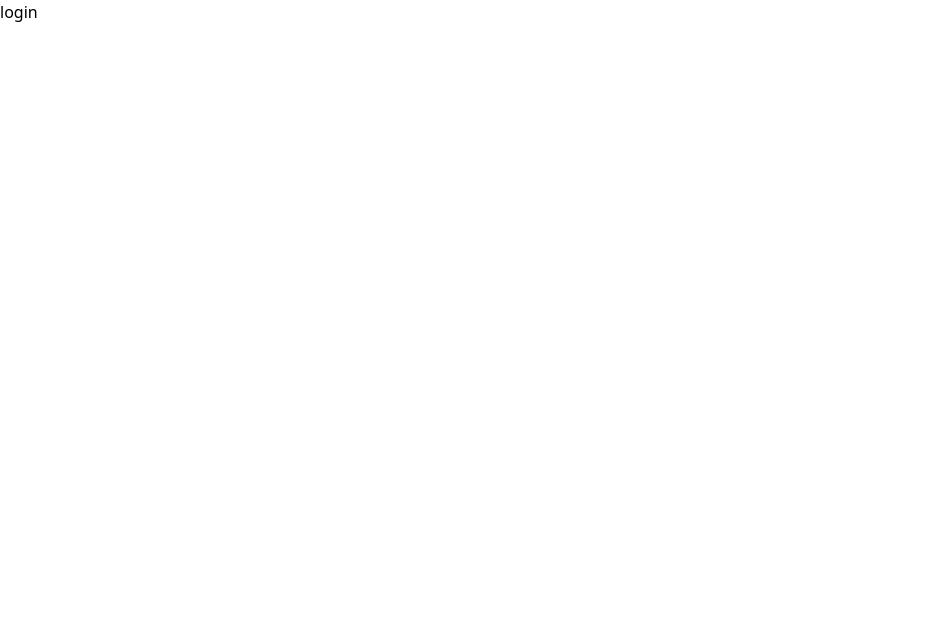
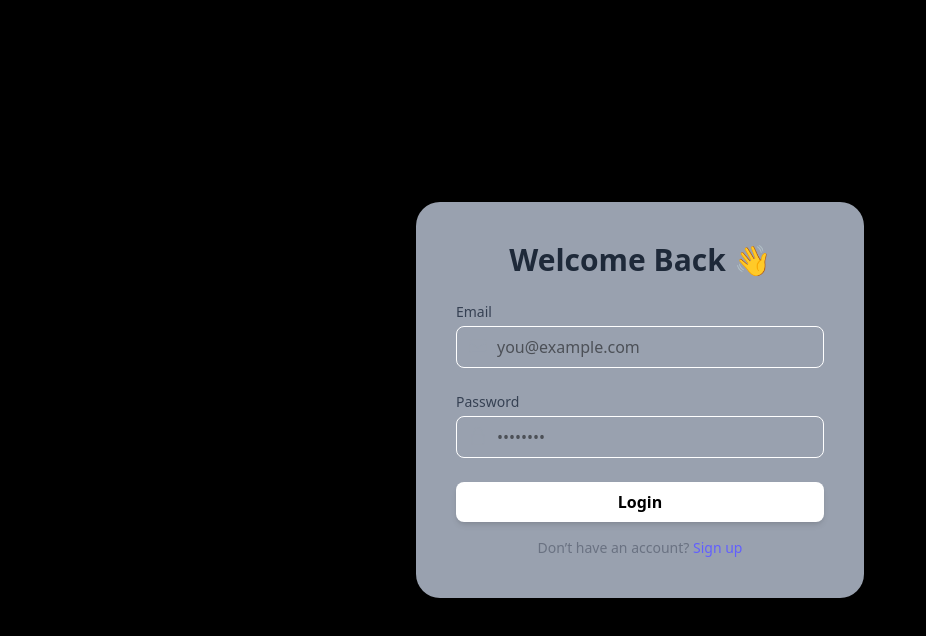
Before and after one commit to Balzkennn/AI-Chat, a React (Vite) app in the folder frontend-ai-chat/: page / in a window 1280 px wide. Shown: the top 636 px of the page, without its empty margins (0-926 px from the left). Built offline with nearby package versions, Linux system fonts and the light colour scheme.

Commit message:
alhamdulillah login page selesai

```diff
--- a/frontend-ai-chat/src/pages/login/login.jsx
+++ b/frontend-ai-chat/src/pages/login/login.jsx
@@ -1,9 +1,78 @@
-import React from 'react'
+import React, { useState } from "react";
+import { EnvelopeIcon, LockClosedIcon } from "@heroicons/react/24/outline";
 
-const login = () => {
+const Login = () => {
+  const [email, setEmail] = useState("");
+  const [password, setPassword] = useState("");
+
+  const handleLogin = (e) => {
+    e.preventDefault();
+    console.log("Email:", email);
+    console.log("Password:", password);
+  };
+
   return (
-    <div>login</div>
-  )
-}
+    <div className="min-h-screen flex items-center justify-center bg-black px-4">
+      <div className="bg-gray-400 rounded-3xl shadow-2xl p-10 w-full max-w-md">
+        <h2 className="text-3xl font-bold text-center text-gray-800 mb-6">
+          Welcome Back 👋
+        </h2>
 
-export default login
+        <form onSubmit={handleLogin} className="space-y-6">
+          {/* Email */}
+          <div>
+            <label className="block text-sm font-medium text-gray-700 mb-1">
+              Email
+            </label>
+            <div className="relative">
+              <EnvelopeIcon className="w-5 h-5 absolute left-3 top-2.5 text-gray-400" />
+              <input
+                type="email"
+                placeholder="you@example.com"
+                value={email}
+                onChange={(e) => setEmail(e.target.value)}
+                className="pl-10 pr-4 py-2 w-full border border-white rounded-lg focus:ring-2 focus:ring-indigo-400 focus:outline-none"
+                required
+              />
+            </div>
+          </div>
+
+          {/* Password */}
+          <div>
+            <label className="block text-sm font-medium text-gray-700 mb-1">
+              Password
+            </label>
+            <div className="relative">
+              <LockClosedIcon className="w-5 h-5 absolute left-3 top-2.5 text-gray-400" />
+              <input
+                type="password"
+                placeholder="••••••••"
+                value={password}
+                onChange={(e) => setPassword(e.target.value)}
+                className="pl-10 pr-4 py-2 w-full border border-white rounded-lg focus:ring-2 focus:ring-indigo-400 focus:outline-none"
+                required
+              />
+            </div>
+          </div>
+
+          {/* Button */}
+          <button
+            type="submit"
+           className="w-full bg-white -500 hover:bg-gray-600 text-black font-semibold py-2 rounded-lg shadow-md transition duration-200"
+          >
+            Login
+          </button>
+        </form>
+
+        <p className="text-center text-sm text-gray-500 mt-4">
+          Don’t have an account?{" "}
+          <a href="#" className="text-indigo-500 hover:underline">
+            Sign up
+          </a>
+        </p>
+      </div>
+    </div>
+  );
+};
+
+export default Login;
```
Also changed, not shown: frontend-ai-chat/src/pages/SignUp/SignUp.jsx (added).
